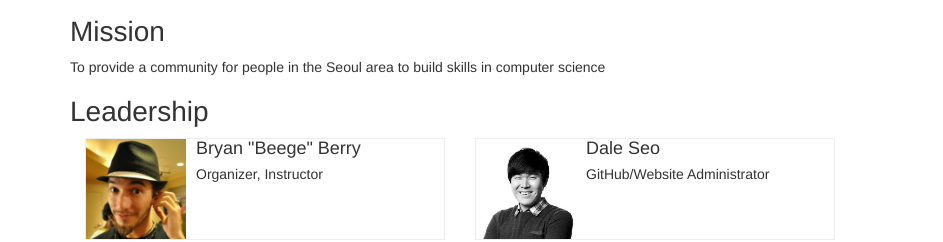
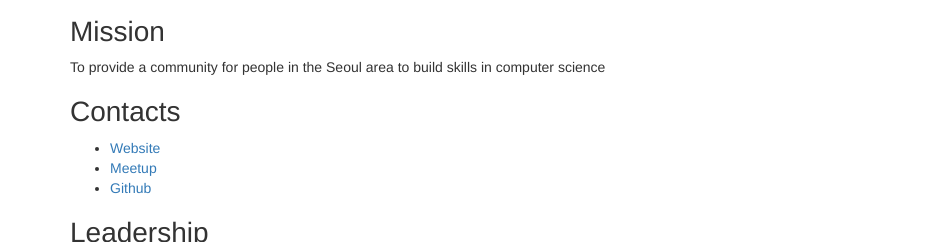
Before and after one commit to CodeSeoul/LearnTeachCodeSeoul.github.io, a plain HTML site: page about.html in a window 1280 px wide. Shown: the part 173-415 px from the top of the page, 0-943 px from the left. Drawn offline with nearby package versions, Linux system fonts and the light colour scheme.

Commit message:
add contact info

```diff
--- a/about.html
+++ b/about.html
@@ -50,6 +50,19 @@
 
       <h2>Mission</h2>
       <p>To provide a community for people in the Seoul area to build skills in computer science</p>
+
+      <h2>Contacts</h2>
+      <ul>
+        <li>
+          <a href="https://learntocodeseoul.github.io" target="_blank">Website</a>
+        </li>
+        <li>
+          <a href="https://www.meetup.com/Learn-To-Code-Seoul" target="_blank">Meetup</a>
+        </li>
+        <li>
+          <a href="https://github.com/LearnToCodeSeoul" target="_blank">Github</a>
+        </li>
+      </ul>
 
       <h2>Leadership</h2>
       <div class="container">
```
